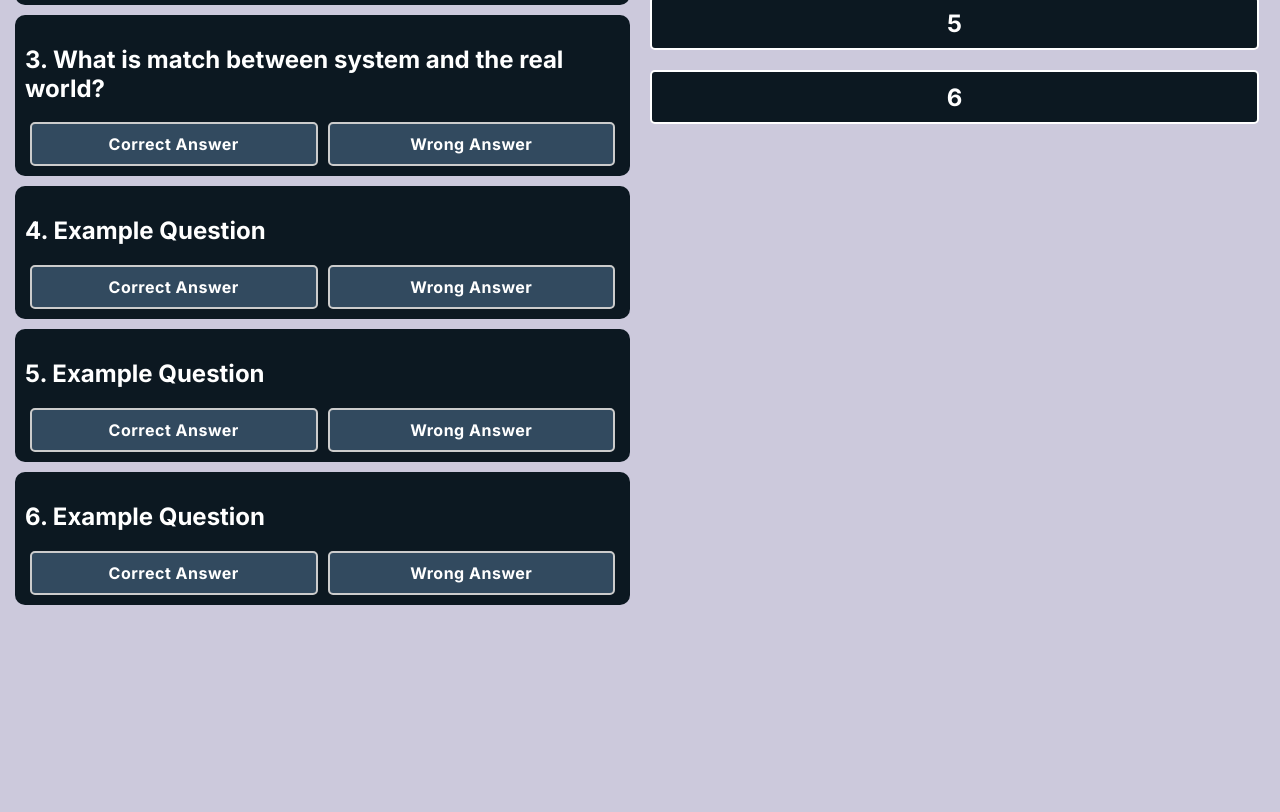
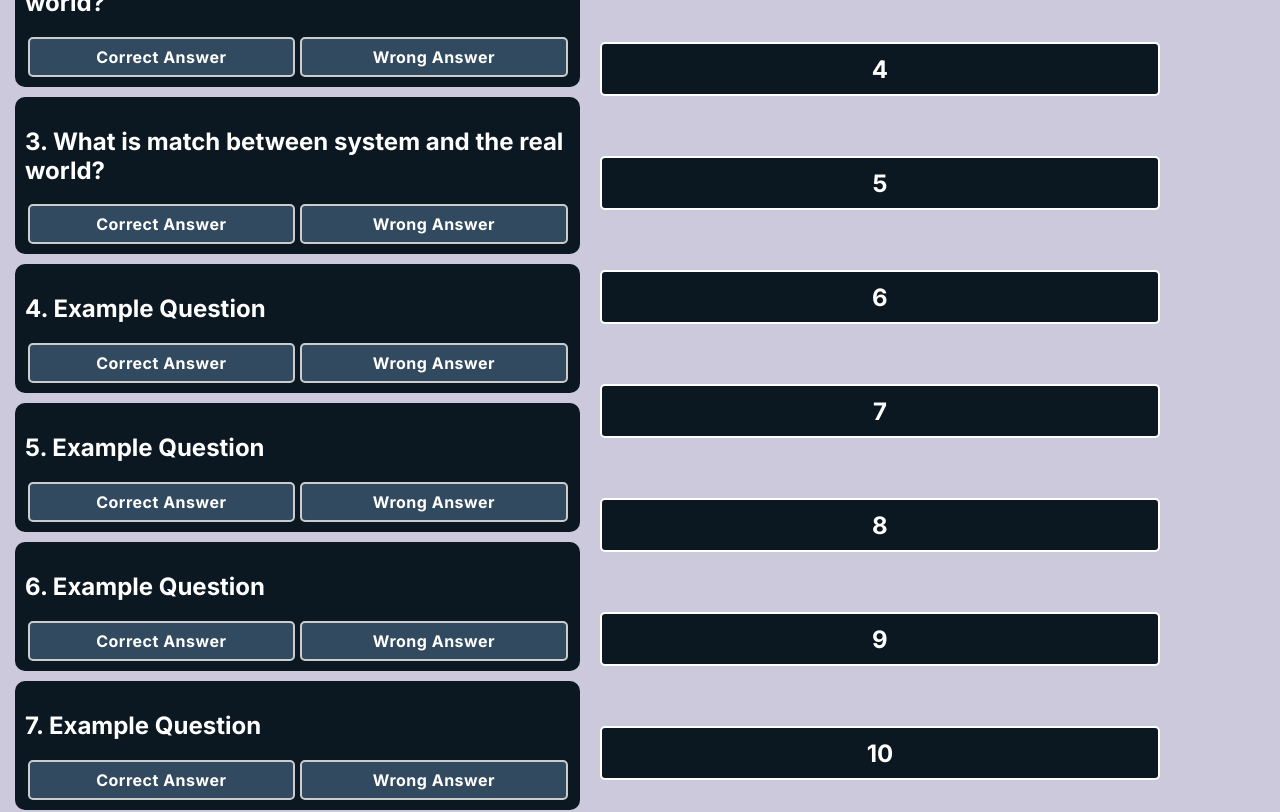
Before and after one commit to wajdialjedaani/Innovation-Labs-Usability-Education-Tool, a Next.js app in the folder usability-tool/: page /quiz-1 in a window 1280 px wide. Shown: the part 380-1192 px from the top of the page. Before the commit the page ends 985 px from the top, so only its background shows below. Built offline with nearby package versions, Linux system fonts and the light colour scheme.

Commit message:
Quizzes will now check for accuracy
The quiz component will check the number of correct answers and alert the user when the submit button is clicked. Correct answers cannot be changed.

```diff
--- a/usability-tool/app/(main)/(quizzes)/components/Answer.js
+++ b/usability-tool/app/(main)/(quizzes)/components/Answer.js
@@ -1,8 +1,16 @@
 import { useDraggable } from "@dnd-kit/core";
 
-export default function Answer({ text, correct, quizID, answerID }) {
+export default function Answer({
+  text,
+  correct,
+  isCorrect,
+  quizID,
+  answerID,
+  func,
+}) {
   const { attributes, listeners, setNodeRef, transform } = useDraggable({
     id: `${quizID}${answerID}`,
+    disabled: isCorrect,
     data: {
       quiz: quizID,
       answer: answerID,
@@ -11,9 +19,9 @@ export default function Answer({ text, correct, quizID, answerID }) {
   const style = transform
     ? {
         transform: `translate3d(${transform.x}px, ${transform.y}px, 0)`,
+        backgroundColor: isCorrect ? "green" : undefined,
       }
     : undefined;
-  const isCorrect = correct;
   return (
     <div
       className="answer"
--- a/usability-tool/app/(main)/(quizzes)/components/QuizDrop.js
+++ b/usability-tool/app/(main)/(quizzes)/components/QuizDrop.js
@@ -1,12 +1,14 @@
 import { useDroppable } from "@dnd-kit/core";
 
-export default function QuizDrop({ dropId, text, children }) {
+export default function QuizDrop({ dropId, text, holdsCorrect, children }) {
   const { isOver, setNodeRef } = useDroppable({
     id: dropId,
+    disabled: holdsCorrect,
   });
 
   const style = {
-    backgroundColor: isOver ? "green" : undefined,
+    backgroundColor: !holdsCorrect ? (isOver ? "green" : undefined) : undefined,
+    opacity: holdsCorrect ? 0.5 : 1,
   };
 
   return (
--- a/usability-tool/app/(main)/(quizzes)/data/quiz1data.js
+++ b/usability-tool/app/(main)/(quizzes)/data/quiz1data.js
@@ -4,7 +4,12 @@ const quiz1Data = [
     A: [
       { Text: "Correct Answer", Correct: true },
       { Text: "Wrong Answer", Correct: false },
+      { Text: "Correct Answer", Correct: true },
+      { Text: "Wrong Answer", Correct: false },
+      { Text: "Correct Answer", Correct: true },
+      { Text: "Wrong Answer", Correct: false },
     ],
+    heuristicID: 1,
   },
   {
     Q: "What is match between system and the real world?",
@@ -12,6 +17,7 @@ const quiz1Data = [
       { Text: "Correct Answer", Correct: true },
       { Text: "Wrong Answer", Correct: false },
     ],
+    heuristicID: 1,
   },
   {
     Q: "What is match between system and the real world?",
@@ -19,6 +25,7 @@ const quiz1Data = [
       { Text: "Correct Answer", Correct: true },
       { Text: "Wrong Answer", Correct: false },
     ],
+    heuristicID: 1,
   },
   {
     Q: "Example Question",
@@ -26,6 +33,7 @@ const quiz1Data = [
       { Text: "Correct Answer", Correct: true },
       { Text: "Wrong Answer", Correct: false },
     ],
+    heuristicID: 1,
   },
   {
     Q: "Example Question",
@@ -33,6 +41,7 @@ const quiz1Data = [
       { Text: "Correct Answer", Correct: true },
       { Text: "Wrong Answer", Correct: false },
     ],
+    heuristicID: 1,
   },
   {
     Q: "Example Question",
@@ -40,6 +49,39 @@ const quiz1Data = [
       { Text: "Correct Answer", Correct: true },
       { Text: "Wrong Answer", Correct: false },
     ],
+    heuristicID: 1,
+  },
+  {
+    Q: "Example Question",
+    A: [
+      { Text: "Correct Answer", Correct: true },
+      { Text: "Wrong Answer", Correct: false },
+    ],
+    heuristicID: 1,
+  },
+  {
+    Q: "Example Question",
+    A: [
+      { Text: "Correct Answer", Correct: true },
+      { Text: "Wrong Answer", Correct: false },
+    ],
+    heuristicID: 1,
+  },
+  {
+    Q: "Example Question",
+    A: [
+      { Text: "Correct Answer", Correct: true },
+      { Text: "Wrong Answer", Correct: false },
+    ],
+    heuristicID: 1,
+  },
+  {
+    Q: "Example Question",
+    A: [
+      { Text: "Correct Answer", Correct: true },
+      { Text: "Wrong Answer", Correct: false },
+    ],
+    heuristicID: 1,
   },
 ];
 
--- a/usability-tool/app/(main)/(quizzes)/quiz-1/page.js
+++ b/usability-tool/app/(main)/(quizzes)/quiz-1/page.js
@@ -1,3 +1,7 @@
+//TODO: Fix not being able to drag back
+//Add a file to hold the statistics
+//Update that file everytime the button is clicked
+
 "use client";
 import "@/styles/quiz.scss";
 
@@ -8,11 +12,24 @@ import Answer from "../components/Answer";
 import QuizDrop from "../components/QuizDrop";
 import quiz1Data from "../data/quiz1data";
 
+export default function Quiz1() {
+  //Holds the answers dragged onto each question
+  const [isDropped, setIsDropped] = useState(
+    Array(quiz1Data.length).fill(null)
+  );
+
+  //Holds if the answer is correct
+  const [isCorrect, setIsCorrect] = useState(
+    Array(quiz1Data.length).fill(false)
+  );
+
+  //Array of draggable answer elements
   const draggableAnswerElements = quiz1Data.map((data, i) =>
     data.A.map((answer, j) => (
       <Answer
         text={answer.Text}
         correct={answer.Correct}
+        isCorrect={isCorrect[i]}
         quizID={i}
         answerID={j}
         key={j}
@@ -20,11 +37,24 @@ const draggableAnswerElements = quiz1Data.map((data, i) =>
     ))
   );
 
-export default function Quiz1() {
-  //Holds the answers dragged onto each question
-  const [isDropped, setIsDropped] = useState(
-    Array(quiz1Data.length).fill(null)
+  function handleSubmit() {
+    let correctCount = 0;
+    const newIsCorrect = [...isCorrect];
+    isDropped.forEach((a, i) => {
+      const draggableElement = draggableAnswerElements[i][a];
+      console.log(draggableElement);
+      if (draggableElement?.props.correct) {
+        newIsCorrect[i] = true;
+        ++correctCount;
+      }
+    });
+    setIsCorrect(newIsCorrect);
+    alert(
+      `You got ${correctCount} Question${
+        correctCount > 1 ? "s" : ""
+      } correct out of ${quiz1Data.length} Questions`
     );
+  }
 
   function handleDragEnd(e) {
     const quiz = e.active.data.current.quiz;
@@ -59,7 +89,12 @@ export default function Quiz1() {
 
         <section className="answers">
           {quiz1Data.map((_, i) => (
-            <QuizDrop dropId={i} text={i + 1} key={i}>
+            <QuizDrop
+              dropId={i}
+              text={i + 1}
+              key={i}
+              holdsCorrect={isCorrect[i]}
+            >
               {isDropped[i] !== null
                 ? draggableAnswerElements[i][isDropped[i]]
                 : ""}
@@ -67,6 +102,7 @@ export default function Quiz1() {
           ))}
         </section>
       </DndContext>
+      <button onClick={handleSubmit}>Click me</button>
     </main>
   );
 }
--- a/usability-tool/styles/quiz.scss
+++ b/usability-tool/styles/quiz.scss
@@ -5,6 +5,9 @@ main {
 
 .d-flex {
   display: flex;
+  justify-content: center;
+  flex-wrap: wrap;
+  gap: 5px;
 }
 
 .quiz-container {
@@ -18,7 +21,14 @@ main {
   flex: 50%;
   display: flex;
   flex-wrap: wrap;
+}
+
+.questions {
   gap: 10px;
+}
+
+.answers {
+  gap: 50px;
 }
 
 .question {
@@ -30,12 +40,12 @@ main {
 }
 
 .answer {
+  box-sizing: border-box;
+  flex: 0 0 calc(50% - 5px);
   font-weight: bold;
   letter-spacing: 0.5px;
-  width: 100%;
   height: 40px;
   border: 2px solid #ccc;
-  margin: 0 5px;
   display: flex;
   align-items: center;
   justify-content: center;
```
Lines whose indentation alone changed are shown as unchanged.
